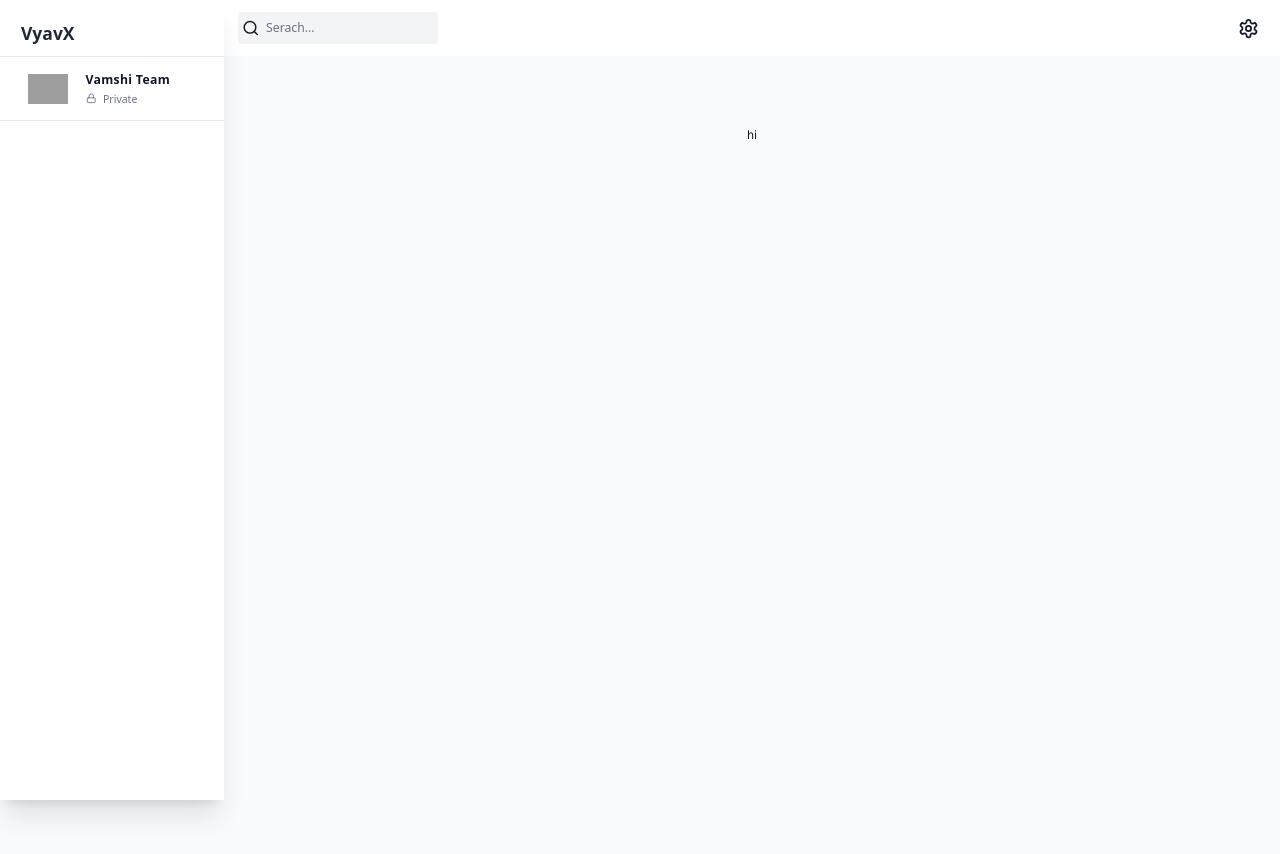
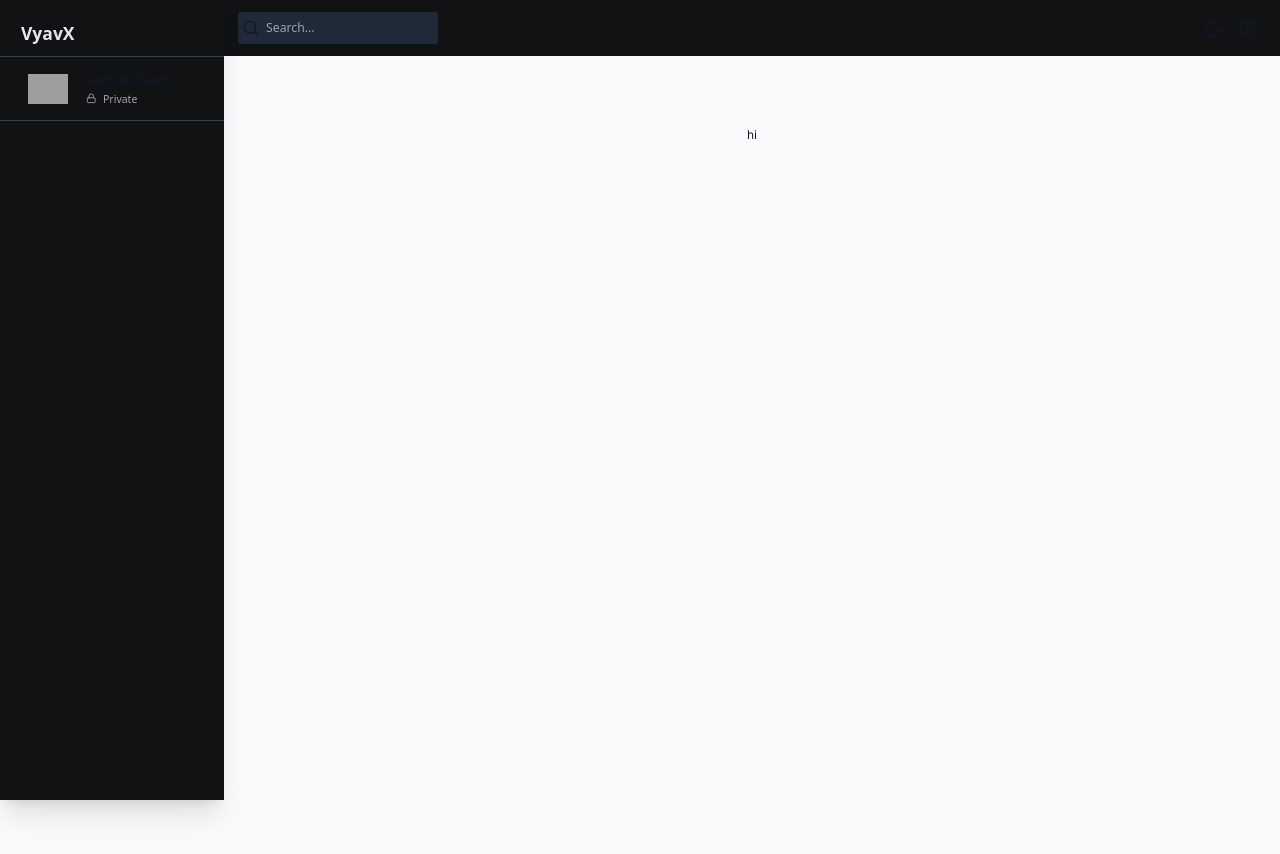
Before and after one commit to VamshiReddy02/VyavX, a Next.js app in the folder client/: page / in a window 1280 px wide. Built offline with nearby package versions, Linux system fonts and the light colour scheme; no server answers; grey boxes are pictures that could not be loaded.

Commit message:
added redux toolkit
Signed-off-by: Vamshi Reddy <vamshiproject02@gmail.com>

```diff
--- a/client/src/app/(components)/Navabar/index.tsx
+++ b/client/src/app/(components)/Navabar/index.tsx
@@ -1,36 +1,74 @@
-import React from 'react'
-import {Search, Settings} from 'lucide-react'
-import Link from 'next/link'
-
-type Props = {}
+import React, { useEffect } from 'react';
+import { Menu, Moon, Search, Settings, Sun } from 'lucide-react';
+import Link from 'next/link';
+import { useAppDispatch, useAppSelector } from '@/app/redux';
+import { setIsDarkMode, setIsSidebarCollapsed } from '@/state';
 
 const NavBar = () => {
+  const dispatch = useAppDispatch();
+  const isSidebarCollapsed = useAppSelector((state) => state.global.isSidebarCollapsed);
+  const isDarkMode = useAppSelector((state) => state.global.isDarkMode);
+
+  useEffect(() => {
+    if (isDarkMode) {
+      document.documentElement.classList.add('dark');
+      localStorage.setItem('theme', 'dark');
+    } else {
+      document.documentElement.classList.remove('dark');
+      localStorage.setItem('theme', 'light');
+    }
+  }, [isDarkMode]);
+
+  useEffect(() => {
+    const storedTheme = localStorage.getItem('theme');
+    if (storedTheme === 'dark') {
+      dispatch(setIsDarkMode(true));
+    } else if (storedTheme === 'light') {
+      dispatch(setIsDarkMode(false));
+    }
+  }, [dispatch]);
+
   return (
-    <div className='flex items-center justify-between bg-white px-4 py-3 dark:bg-black dark:px-4 dark:py-3'>
-        {/*Search bar*/}
+    <div className='flex items-center justify-between bg-white px-4 py-3 dark:bg-black'>
+      {/* Search bar */}
       <div className='flex items-center gap-8'>
+        {!isSidebarCollapsed ? null : (
+          <button onClick={() => dispatch(setIsSidebarCollapsed(!isSidebarCollapsed))}>
+            <Menu className='h-8 w-8 dark:text-white' />
+          </button>
+        )}
+
         <div className='relative flex h-min w-[200px]'>
-                <Search className='absolute left-[4px] top-1/2 mr-2 h-5 w-5 -translate-y-1/2 transform cursor-pointer dark:text-white'/>
+          <Search className='absolute left-[4px] top-1/2 h-5 w-5 -translate-y-1/2 transform cursor-pointer dark:text-white'/>
           <input
-                    className='w-full rounded border-none bg-gray-100 p-2 pl-8 placeholder-gray-500 focus:outline-none dark:bg-gray-700 dark:text-white dark:placeholder-white'
-                    type="serach"
-                    placeholder="Serach..."
+            className='w-full rounded bg-gray-100 p-2 pl-8 placeholder-gray-500 focus:outline-none dark:bg-gray-700 dark:text-white dark:placeholder-white'
+            type='search'
+            placeholder='Search...'
           />
         </div>
       </div>
-        {/*Icons*/}
+
+      {/* Icons */}
       <div className='flex items-center'>
+        <button
+          onClick={() => dispatch(setIsDarkMode(!isDarkMode))}
+          className={`rounded p-2 ${isDarkMode ? 'dark:hover:bg-gray-700' : 'hover:bg-gray-100'}`}
+        >
+          {isDarkMode ? (
+            <Sun className='h-6 w-6 cursor-pointer dark:text-white' />
+          ) : (
+            <Moon className='h-6 w-6 cursor-pointer dark:text-white' />
+          )}
+        </button>
         <Link
-                href="/settings"
-                className='h-min w-min rounded p-2 hover:bg-gray-100'
+          href='/settings'
+          className={`h-min w-min rounded p-2 ${isDarkMode ? 'dark:hover:bg-gray-700' : 'hover:bg-gray-100'}`}
         >
-                <Settings className='h-6 w-6 cursor-pointer dark:text-white '/>
+          <Settings className='h-6 w-6 cursor-pointer dark:text-white'/>
         </Link>
-
-
       </div>
     </div>
-  )
-}
+  );
+};
 
-export default NavBar
+export default NavBar;
--- a/client/src/app/dashboardWapper.tsx
+++ b/client/src/app/dashboardWapper.tsx
@@ -1,14 +1,30 @@
-import React from 'react'
+"use client"
+
+import React, { useEffect } from 'react'
 import NavBar from './(components)/Navabar'
 import SideBar from './(components)/Sidebar'
+import StoreProvider, { useAppSelector } from './redux'
 
 
-const DashboardWapper = ({children}: {children: React.ReactNode}) => {
+const DashboardLayout = ({children}: {children: React.ReactNode}) => {
+
+  const isSidebarCollapsed = useAppSelector((state) => state.global.isSidebarCollapsed);
+  const isDarkMode = useAppSelector((state) => state.global.isDarkMode);
+
+  useEffect(() => {
+    if (isDarkMode) {
+      document.documentElement.classList.add("dark");
+    } else {
+      document.documentElement.classList.remove("remove");
+    }
+  })
   return (
     <div className='flex min-h-screen w-full bg-gray-50 text-gray-900'>
         {/* sidebar */}
         <SideBar />
-        <main className={`dark:bg-dark-bg flex w-full flex-col bg-gray-50 md:pl-64`}>
+        <main className={`dark:bg-dark-bg flex w-full flex-col bg-gray-50 ${
+          isSidebarCollapsed ? "" : "md:pl-64"
+          }`}>
             {/* navbar */}
             <NavBar />
             {children}
@@ -17,4 +33,12 @@ const DashboardWapper = ({children}: {children: React.ReactNode}) => {
   )
 }
 
+const DashboardWapper = ({children}: {children: React.ReactNode}) => {
+  return (
+    <StoreProvider>
+      <DashboardLayout>{children}</DashboardLayout>
+    </StoreProvider>
+  );
+}
+
 export default DashboardWapper
--- a/client/src/app/globals.css
+++ b/client/src/app/globals.css
@@ -1,4 +1,5 @@
 @import "tailwindcss";
+@custom-variant dark (&:where(.dark, .dark *));
 
 @theme {
   --color-white: #ffffff;
@@ -11,13 +12,36 @@
   --color-blue-200: #93c5fd;
   --color-blue-400: #60a5fa;
   --color-blue-500: #3b82f6;
+  --color-dark-bg: #101214;
   --color-dark-secondary: #1d1f21;
   --color-dark-tertiary: #3b3d40;
   --color-blue-primary: #0275ff;
   --color-stroke-dark: #2d3135;
 }
 
+@theme dark {
+  --color-white: #101214;
+  --color-gray-100: #1f2937;
+  --color-gray-200: #374151;
+  --color-gray-300: #4b5563;
+  --color-gray-500: #9ca3af;
+  --color-gray-700: #d1d5db;
+  --color-gray-800: #e5e7eb;
+  --color-blue-200: #60a5fa;
+  --color-blue-400: #3b82f6;
+  --color-blue-500: #2563eb;
+  --color-dark-bg: #ffffff;
+  --color-dark-secondary: #f3f4f6;
+  --color-dark-tertiary: #e5e7eb;
+  --color-blue-primary: #1d4ed8;
+  --color-stroke-dark: #e5e7eb;
+}
+
 @layer base {
+  body {
+    background-color: var(--color-bg);
+    color: var(--color-text);
+  }
   *,
   *::before,
   *::after {
--- /dev/null
+++ b/client/src/app/redux.tsx
@@ -0,0 +1,97 @@
+import { useRef } from "react";
+import { combineReducers, configureStore } from "@reduxjs/toolkit";
+import {
+  TypedUseSelectorHook,
+  useDispatch,
+  useSelector,
+  Provider,
+} from "react-redux";
+import globalReducer from "@/state";
+import { api } from "@/state/api";
+import { setupListeners } from "@reduxjs/toolkit/query";
+
+import {
+  persistStore,
+  persistReducer,
+  FLUSH,
+  REHYDRATE,
+  PAUSE,
+  PERSIST,
+  PURGE,
+  REGISTER,
+} from "redux-persist";
+import { PersistGate } from "redux-persist/integration/react";
+import createWebStorage from "redux-persist/lib/storage/createWebStorage";
+
+/* REDUX PERSISTENCE */
+const createNoopStorage = () => {
+  return {
+    getItem(_key: any) {
+      return Promise.resolve(null);
+    },
+    setItem(_key: any, value: any) {
+      return Promise.resolve(value);
+    },
+    removeItem(_key: any) {
+      return Promise.resolve();
+    },
+  };
+};
+
+const storage =
+  typeof window === "undefined"
+    ? createNoopStorage()
+    : createWebStorage("local");
+
+const persistConfig = {
+  key: "root",
+  storage,
+  whitelist: ["global"],
+};
+const rootReducer = combineReducers({
+  global: globalReducer,
+  [api.reducerPath]: api.reducer,
+});
+const persistedReducer = persistReducer(persistConfig, rootReducer);
+
+/* REDUX STORE */
+export const makeStore = () => {
+  return configureStore({
+    reducer: persistedReducer,
+    middleware: (getDefault) =>
+      getDefault({
+        serializableCheck: {
+          ignoredActions: [FLUSH, REHYDRATE, PAUSE, PERSIST, PURGE, REGISTER],
+        },
+      }).concat(api.middleware as any),
+  });
+};
+
+/* REDUX TYPES */
+export type AppStore = ReturnType<typeof makeStore>;
+export type RootState = ReturnType<AppStore["getState"]>;
+export type AppDispatch = AppStore["dispatch"];
+export const useAppDispatch = () => useDispatch<AppDispatch>();
+export const useAppSelector: TypedUseSelectorHook<RootState> = useSelector;
+
+/* PROVIDER */
+export default function StoreProvider({
+  children,
+}: {
+  children: React.ReactNode;
+}) {
+  const storeRef = useRef<AppStore | null>(null);
+  if (!storeRef.current) {
+    storeRef.current = makeStore();
+    setupListeners(storeRef.current.dispatch);
+  }
+  const persistor = persistStore(storeRef.current);
+
+  return (
+    <Provider store={storeRef.current}>
+      <PersistGate loading={null} persistor={persistor}>
+        {children}
+      </PersistGate>
+    </Provider>
+  );
+}
--- /dev/null
+++ b/client/src/state/api.ts
@@ -0,0 +1,13 @@
+import { createApi, fetchBaseQuery } from "@reduxjs/toolkit/query";
+import build from "next/dist/build";
+
+export const api = createApi({
+    baseQuery: fetchBaseQuery({ baseUrl: process.env.NEXT_PUBLIC_API_BASE_URL }),
+    reducerPath: "api",
+    tagTypes: [],
+    endpoints: (build) => ({
+
+    })
+});
+
+export const {} = api;
--- /dev/null
+++ b/client/src/state/index.ts
@@ -0,0 +1,28 @@
+import { createSlice, PayloadAction } from "@reduxjs/toolkit";
+
+export interface initialStateTypes {
+    isSidebarCollapsed: boolean;
+    isDarkMode: boolean;
+}
+
+const initialState: initialStateTypes = {
+    isSidebarCollapsed: false,
+    isDarkMode: false
+}
+
+
+export const globalSlice = createSlice({
+    name: "global",
+    initialState,
+    reducers: {
+        setIsSidebarCollapsed: (state, action: PayloadAction<boolean>) => {
+            state.isSidebarCollapsed = action.payload;
+        },
+        setIsDarkMode: (state, action: PayloadAction<boolean>) => {
+            state.isDarkMode = action.payload;
+        }
+    }
+})
+
+export const { setIsSidebarCollapsed, setIsDarkMode } = globalSlice.actions;
+export default globalSlice.reducer
```
Lines whose indentation alone changed are shown as unchanged.
